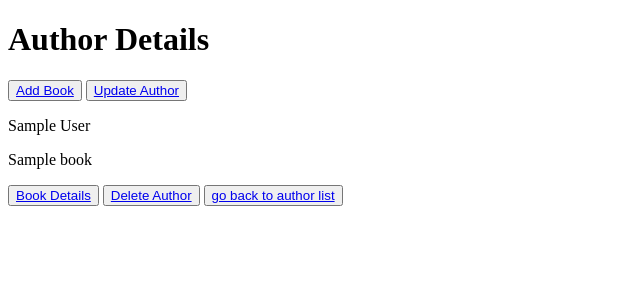
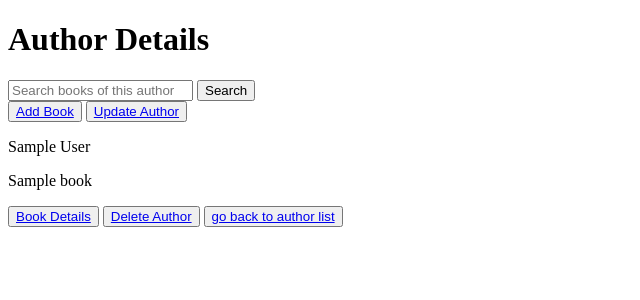
Before and after one commit to bigbanana80/BookLib, a Django app: page /author/1/ in a window 1280 px wide. Shown: the top 300 px of the page, without its empty margins (0-640 px from the left). Run offline with Django 5.2, Linux system fonts and the light colour scheme; tables that the repository leaves empty hold one stand-in row (values such as "Sample post").

Commit message:
0.0.5-beta.1 "book search works now, now i just need to make the webapp look good"

```diff
--- a/BookLib/views.py
+++ b/BookLib/views.py
@@ -48,7 +48,14 @@ class AuthorDetail(DetailView):
 
     def get_context_data(self, **kwargs):
         context = super().get_context_data(**kwargs)
-        context["books"] = Book.objects.filter(author=self.object)
+        query = self.request.GET.get("q")
+        if query:
+            context["books"] = Book.objects.filter(
+                author=self.object, name__icontains=query
+            )
+        else:
+            context["books"] = Book.objects.filter(author=self.object)
+        context["title"] = f"Books by {self.object.first_name} {self.object.last_name}"
         return context
 
 
--- a/template/BookLib/author_detail.html
+++ b/template/BookLib/author_detail.html
@@ -7,7 +7,10 @@
 </head>
 <body>
     <h1>Author Details</h1>
-
+    <form method="get" action={% url 'BookLib:author_detail' author.pk %}>
+        <input type="text" name="q" placeholder="Search books of this author">
+        <button type="submit">Search</button>
+    </form>
     <button type="button">
         <a href={% url "BookLib:add_book" author.pk %}>Add Book</a>
     </button>
```
